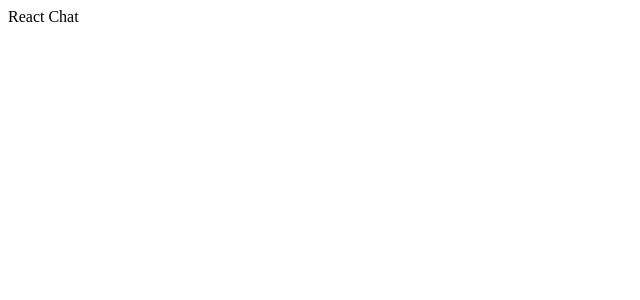
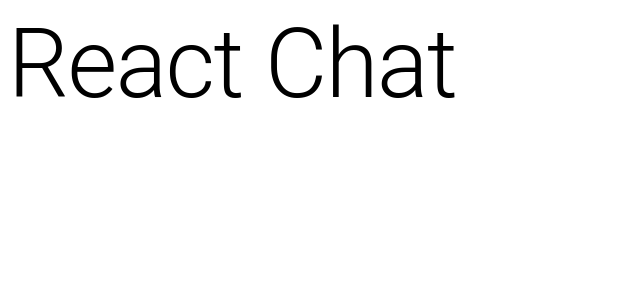
Before and after one commit to Raining1s0s/react-chat-app, a React (Create React App) app in the folder client/: page / in a window 1280 px wide. Shown: the top 300 px of the page, without its empty margins (0-640 px from the left). Built offline with nearby package versions, Linux system fonts and the light colour scheme.

Commit message:
Add material-ui packages

```diff
--- a/client/package.json
+++ b/client/package.json
@@ -3,6 +3,9 @@
   "version": "0.1.0",
   "private": true,
   "dependencies": {
+    "@emotion/react": "^11.10.4",
+    "@emotion/styled": "^11.10.4",
+    "@mui/material": "^5.10.10",
     "@testing-library/jest-dom": "^5.16.5",
     "@testing-library/react": "^13.4.0",
     "@testing-library/user-event": "^13.5.0",
--- a/client/src/App.tsx
+++ b/client/src/App.tsx
@@ -1,5 +1,7 @@
+import { Typography } from "@mui/material";
+
 function App() {
-  return <div>React Chat</div>;
+  return <Typography variant="h1">React Chat</Typography>;
 }
 
 export default App;
```
Also changed, not shown: 1 other file (tests, documents, lock files or other folders).
